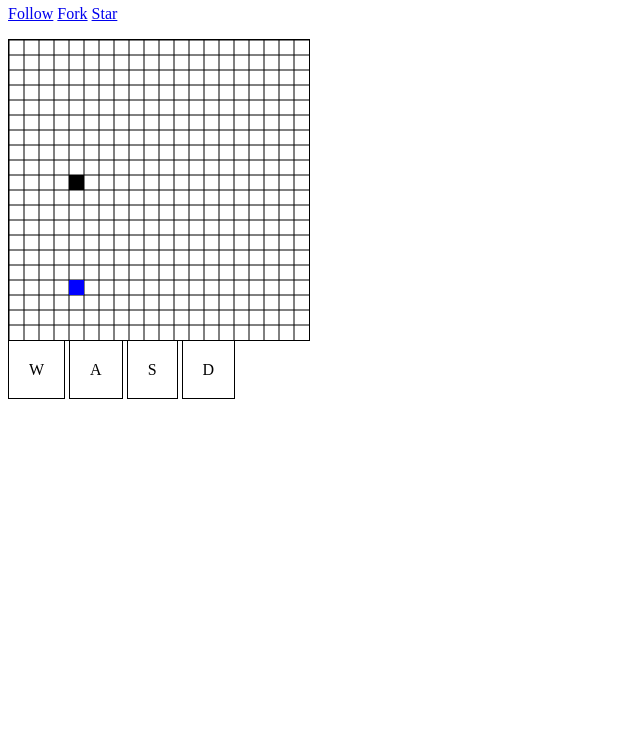
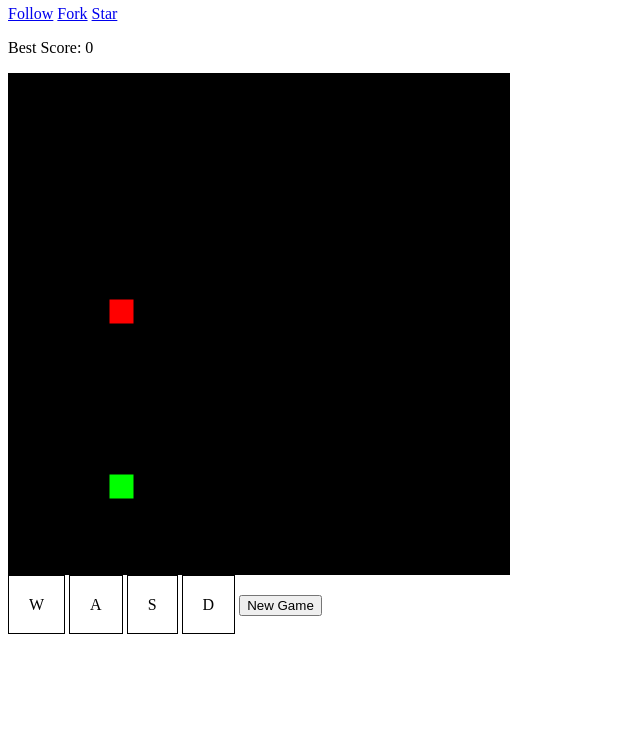
Before and after one commit to camillerogers/snake, a plain HTML site: page index.html in a window 1280 px wide. Shown: the part 62-800 px from the top of the page, without its empty margins (0-640 px from the left). Drawn offline with Linux system fonts and the light colour scheme.

Commit message:
Challenge #2 Completed among other features

```diff
--- a/index.css
+++ b/index.css
@@ -1,5 +1,6 @@
 canvas {
   border: 1px solid black;
+  background-color: black;
 }
 
 .key {
--- a/index.html
+++ b/index.html
@@ -2,15 +2,18 @@
 <html>
  <head>
    <meta charset="UTF-8">
-   <title>Camillie's Snake Game</title>
+   <title>Snake Game</title>
    <link rel="stylesheet" href="./index.css">
  </head>
  <body>
    <p>
-     <h2>Camillie's Snake Game</h2>
+     <h2>Snake Game</h2>
      <a class="github-button" href="https://github.com/camillerogers" data-size="large" aria-label="Follow camillerogers on GitHub">Follow</a>
      <a class="github-button" href="https://github.com/camillerogers/snake/fork" data-icon="octicon-repo-forked" data-size="large" aria-label="Fork camillerogers/snake on GitHub">Fork</a>
      <a class="github-button" href="https://github.com/camillerogers/snake" data-icon="octicon-star" data-size="large" aria-label="Star camillerogers/snake on GitHub">Star</a>
+   </p>
+   <p>
+     Best Score: <span id="score">0</span>
    </p>
      <canvas id="canvas">Canvas Element Unsupported.</canvas>
    <p>
@@ -18,8 +21,8 @@
      <span class="key" id="a">A</span>
      <span class="key" id="s">S</span>
      <span class="key" id="d">D</span>
+    <button type="button" id="reset">New Game</button>
    </p>
-
     <script type="text/javascript">
     document.onreadystatechange = function() {
   if (document.readyState === "complete") {
--- a/index.js
+++ b/index.js
@@ -1,6 +1,7 @@
-const CANVAS_SIZE = 300;
-const SPRITE_SIZE = 15;
+const CANVAS_SIZE = 500;
+const SPRITE_SIZE = 25;
 const KEY_CODES = {
+  32: "space",
   37: "la",
   38: "ua",
   39: "ra",
@@ -10,23 +11,34 @@ const KEY_CODES = {
   83: "S",
   87: "W"
 };
+const NEON_GREEN = "#00ff00"
 var canvas = null;
 var ctx = null;
-var snake = [randomSprite()];
-var food = randomSprite();
+var snake;
+var food;
+var animationTimeoutId = -1;
+var animationLoopId = 0;
+var score;
 
+const SCORE_EL = document.getElementById("score");
 const W_KEY_EL = document.getElementById("w");
 const A_KEY_EL = document.getElementById("a");
 const S_KEY_EL = document.getElementById("s");
 const D_KEY_EL = document.getElementById("d");
 
+document.getElementById("reset").onclick = initGame;
+
 document.addEventListener("keydown", function(event) {
   let head = snake[0];
+  let onlyHead = snake.length < 2;
   switch (KEY_CODES[event.which]) {
+    case "space":
+      initGame();
+      break;
     case "ua":
     case "W": {
       W_KEY_EL.classList.add("key-selected");
-      if (head.dir != "d") {
+      if (onlyHead || head.dir != "d") {
         head.dir = "u";
       }
       break;
@@ -34,7 +46,7 @@ document.addEventListener("keydown", function(event) {
     case "la":
     case "A": {
       A_KEY_EL.classList.add("key-selected");
-      if (head.dir != "r") {
+      if (onlyHead || head.dir != "r") {
         head.dir = "l";
       }
       break;
@@ -42,7 +54,7 @@ document.addEventListener("keydown", function(event) {
     case "da":
     case "S": {
       S_KEY_EL.classList.add("key-selected");
-      if (head.dir != "u") {
+      if (onlyHead || head.dir != "u") {
         head.dir = "d";
       }
       break;
@@ -50,7 +62,7 @@ document.addEventListener("keydown", function(event) {
     case "ra":
     case "D": {
       D_KEY_EL.classList.add("key-selected");
-      if (head.dir != "l") {
+      if (onlyHead || head.dir != "l") {
         head.dir = "r";
       }
       break;
@@ -88,7 +100,13 @@ function initGame() {
   canvas.width = CANVAS_SIZE;
   canvas.height = CANVAS_SIZE;
   ctx = canvas.getContext("2d");
-  animationLoop();
+  snake = [randomSprite()];
+  food = randomSprite();
+  score = 0;
+  // cancel previous recursive animation call loop by clearing the last scheduled timeout from that loop
+  // console.log(`Cancelling timeout: ${animationTimeoutId}, loop: ${animationLoopId}`);
+  clearTimeout(animationTimeoutId);
+  animationLoop(animationLoopId++);
 }
 
 // source: https://developer.mozilla.org/en-US/docs/Web/JavaScript/Reference/Global_Objects/Math/random
@@ -117,46 +135,66 @@ function isCollision(sprite1, sprite2) {
   return sprite1.x === sprite2.x && sprite1.y === sprite2.y;
 }
 
-function hasFoodCollision() {
-  return isCollision(snake[0], food);
+function hasFoodCollision(sprite) {
+  return isCollision(sprite, food);
 }
 
-function hasWallCollision() {
-  // TODO Camille's Challenge #2 (easy)
-  // detect a collision between the snake's head and any of the four walls
+function hasWallCollision(sprite) {
+  return (sprite.x < 0 || sprite.x >= CANVAS_SIZE || sprite.y < 0 || sprite.y >= CANVAS_SIZE);
+}
+
+function hasTailCollision(sprite) {
+  for (let i = 1; i < snake.length; ++i) {
+    if (isCollision(sprite, snake[i])) {
+      return true;
+    }
+  }
   return false;
 }
 
-function hasSnakeCollision() {
-  // TODO Camille's Challenge #2 (easy)
-  // detect a collision between the snake's head and any sprite in the tail
-  return false;
+function animationLoop(loopId) {
+  let head = snake[0];
+  canvas.width = canvas.width;
+  drawSprite(food.x, food.y, "red");
+  updateSnake();
+  if (hasFoodCollision(head)) {
+    ++score;
+    appendSnake();
+    // TODO think of smarter way to generate random food
+    food = randomSprite();
+    while (hasFoodCollision(head) || hasTailCollision(food)) {
+      food = randomSprite();
+    }
+  }
+  drawSnake();
+  drawGrid();
+  if (hasWallCollision(head) ||hasTailCollision(head)) {
+    // setTimeout(initGame,0); //
+    printGameOver()
+    return;
+  }
+  animationTimeoutId = setTimeout(function() {
+    window.requestAnimationFrame(function () {
+      animationLoop(loopId);
+    });
+  }, 180);
+  // console.log(`Running timeout: ${animationTimeoutId}, loop: ${loopId}`);
 }
 
-function animationLoop() {
+function printGameOver() {
   canvas.width = canvas.width;
-  drawSprite(food.x, food.y);
-  drawGrid();
-  updateSnake();
-  if (hasFoodCollision()) {
-    appendSnake();
-    // TODO Camille's Challenge #2 (medium)
-    // make sure the food does not spawn on any of the snake sprites
-    food = randomSprite();
-  }
-  drawSnake();
-  if (hasSnakeCollision() || hasWallCollision()) {
-    // todo: cancel animation loop, init new game
-    drawSprite(snake[0].x, snake[0].y, "red");
-    console.log("Game Over");
-    return;
-  }
-  setTimeout(function() {
-    window.requestAnimationFrame(animationLoop);
-  }, 160);
+  ctx.fillStyle = NEON_GREEN;
+  ctx.textAlign = "center";
+  let tenth = Math.floor(CANVAS_SIZE / 10);
+  let half = Math.floor(CANVAS_SIZE / 2);
+  ctx.font = `${tenth}px Arial`;
+  ctx.fillText("GAME OVER", half, half, CANVAS_SIZE);
+  ctx.fillText(`SCORE: ${score}`, half, half + tenth, CANVAS_SIZE);
+  SCORE_EL.innerText = Math.max(score, Number.parseInt(SCORE_EL.innerText));
 }
 
 function drawGrid() {
+  ctx.strokeStyle = "black";
   for (let i = 0; i < CANVAS_SIZE; i += SPRITE_SIZE) {
     ctx.beginPath();
     ctx.moveTo(i, 0);
@@ -169,16 +207,16 @@ function drawGrid() {
   }
 }
 
-function drawSprite(x, y, color = "black") {
+function drawSprite(x, y, color = NEON_GREEN) {
   ctx.fillStyle = color;
-  if (x < 0) {
-    x = CANVAS_SIZE - SPRITE_SIZE;
-  }
-  if (y < 0) {
-    y = CANVAS_SIZE - SPRITE_SIZE;
-  }
-  x %= CANVAS_SIZE;
-  y %= CANVAS_SIZE;
+  // if (x < 0) {
+  //   x = CANVAS_SIZE - SPRITE_SIZE;
+  // }
+  // if (y < 0) {
+  //   y = CANVAS_SIZE - SPRITE_SIZE;
+  // }
+  // x %= CANVAS_SIZE;
+  // y %= CANVAS_SIZE;
   ctx.fillRect(x, y, SPRITE_SIZE, SPRITE_SIZE);
 }
 
@@ -234,6 +272,6 @@ function appendSnake() {
 
 function drawSnake() {
   for (let i = snake.length - 1; i >= 0; i--) {
-    drawSprite(snake[i].x, snake[i].y, "blue");
+    drawSprite(snake[i].x, snake[i].y);
   }
 }
```
